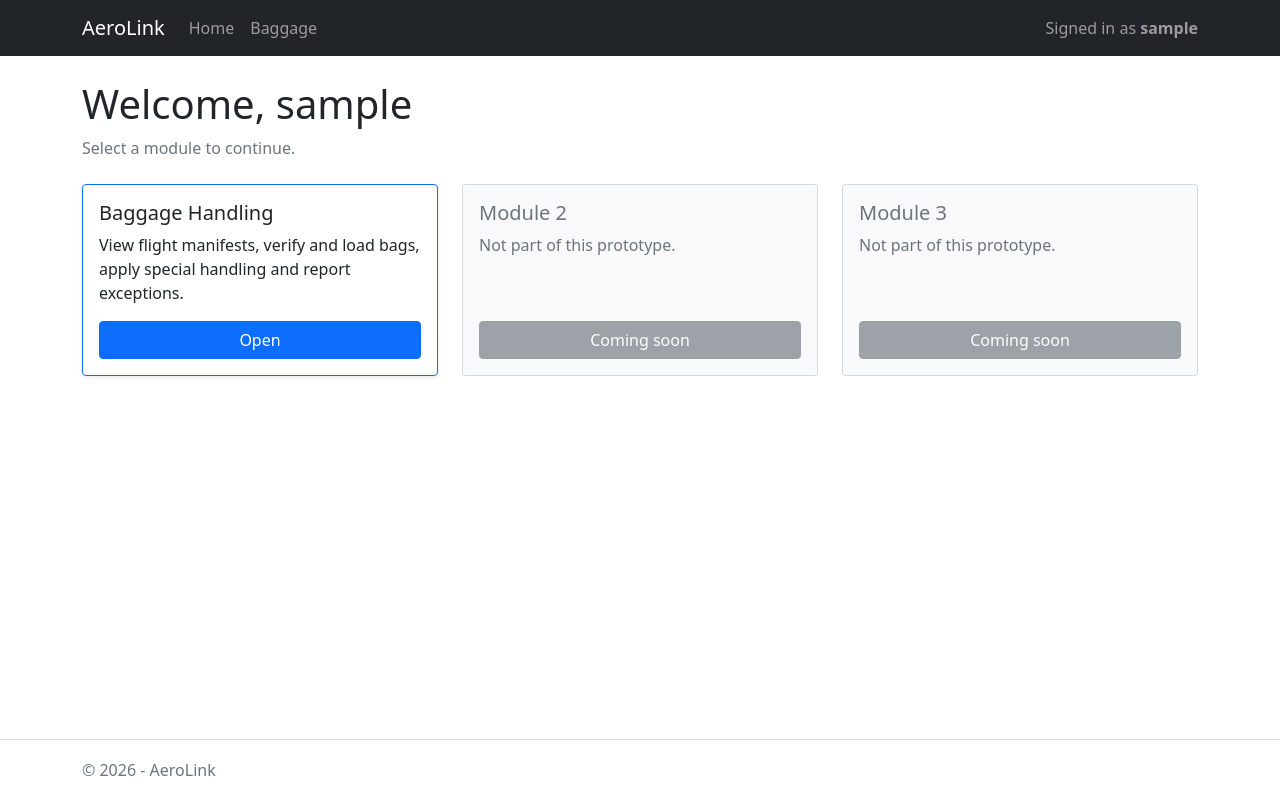
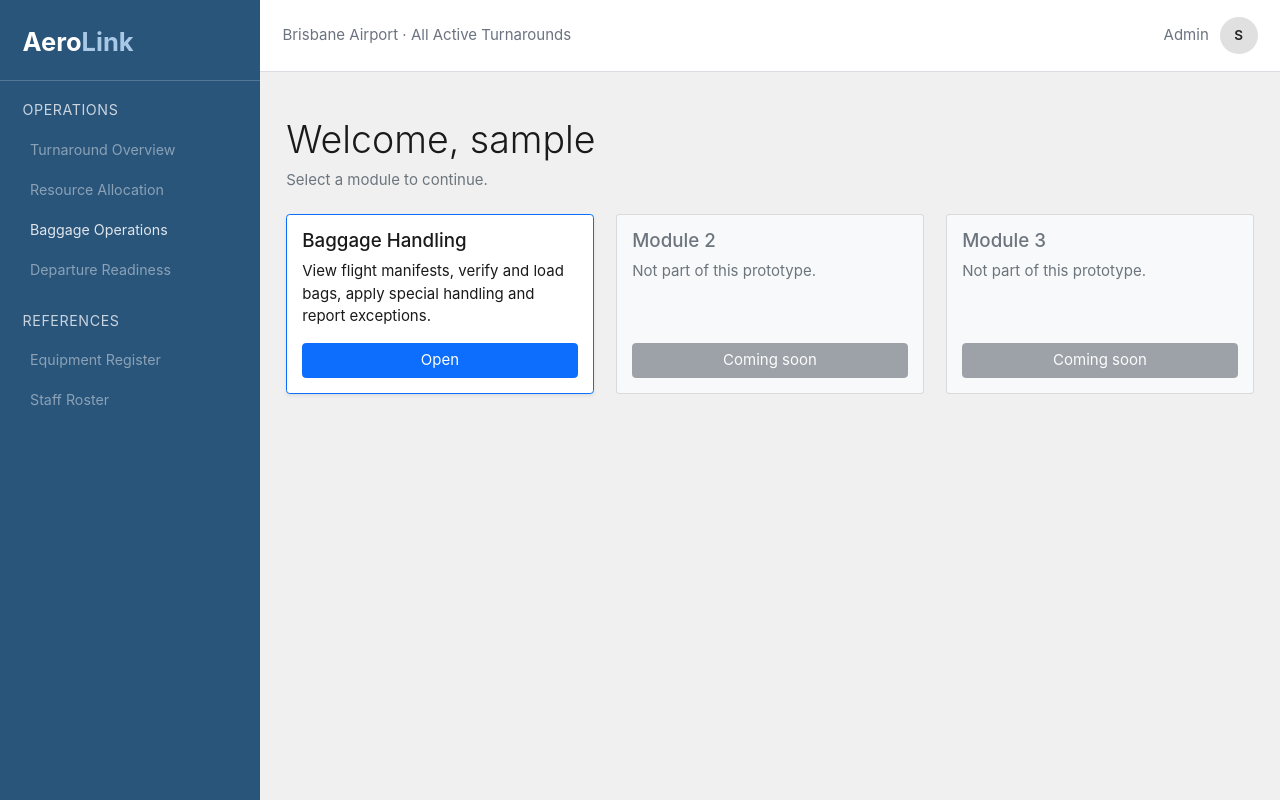
Before and after one commit to aditi-2223/IAB251-AeroLink, an ASP.NET Core app: page / in a window 1280 px wide. Run offline with ASP.NET Core 8, Linux system fonts and the light colour scheme; the visitor is signed in with stand-in values (Sample User, id 1); style sheets or scripts are compiled from the project's sources; the project's own start-up code is not run, and a stand-in starts its controllers and pages; some libraries are stand-ins or nearby versions.

Commit message:
UI added for login, main screen as designed in assignment 1.

```diff
--- a/AeroLink.Web/Pages/Account/Login.cshtml.cs
+++ b/AeroLink.Web/Pages/Account/Login.cshtml.cs
@@ -45,7 +45,7 @@ public class LoginModel : PageModel
         var claims = new List<Claim>
         {
             new(ClaimTypes.Name, Username.Trim()),
-            new(ClaimTypes.Role, "BaggageHandler")
+            new(ClaimTypes.Role, "Baggage Handler")
         };
         var identity = new ClaimsIdentity(claims, CookieAuthenticationDefaults.AuthenticationScheme);
 
--- a/AeroLink.Web/Pages/Shared/_Layout.cshtml
+++ b/AeroLink.Web/Pages/Shared/_Layout.cshtml
@@ -1,3 +1,15 @@
+@using System.Security.Claims
+@{
+    var isSignedIn = User.Identity?.IsAuthenticated == true;
+    var currentPage = ViewContext.RouteData.Values["page"]?.ToString() ?? "";
+    var inBaggage = currentPage.StartsWith("/Baggage");
+    var userName = User.Identity?.Name ?? "";
+    var role = User.FindFirst(ClaimTypes.Role)?.Value ?? "";
+    var nameParts = userName.Split(' ', StringSplitOptions.RemoveEmptyEntries);
+    var initials = nameParts.Length == 0
+        ? "?"
+        : string.Concat(nameParts.Take(2).Select(p => char.ToUpper(p[0])));
+}
 <!DOCTYPE html>
 <html lang="en">
 <head>
@@ -9,55 +21,54 @@
     <link rel="stylesheet" href="~/AeroLink.Web.styles.css" asp-append-version="true" />
 </head>
 <body>
-    <header>
-        <nav class="navbar navbar-expand-sm navbar-dark bg-dark mb-3">
-            <div class="container">
-                <a class="navbar-brand" asp-area="" asp-page="/Index">AeroLink</a>
-                <button class="navbar-toggler" type="button" data-bs-toggle="collapse" data-bs-target=".navbar-collapse" aria-controls="navbarSupportedContent"
-                        aria-expanded="false" aria-label="Toggle navigation">
-                    <span class="navbar-toggler-icon"></span>
-                </button>
-                <div class="navbar-collapse collapse d-sm-inline-flex justify-content-between">
-                    <ul class="navbar-nav flex-grow-1">
-                        @if (User.Identity?.IsAuthenticated == true)
-                        {
-                            <li class="nav-item">
-                                <a class="nav-link" asp-area="" asp-page="/Index">Home</a>
-                            </li>
-                            <li class="nav-item">
-                                <a class="nav-link" asp-area="" asp-page="/Baggage/Flights">Baggage</a>
-                            </li>
-                        }
-                    </ul>
-                    <ul class="navbar-nav">
-                        @if (User.Identity?.IsAuthenticated == true)
-                        {
-                            <li class="nav-item">
-                                <span class="navbar-text">Signed in as <strong>@User.Identity.Name</strong></span>
-                            </li>
-                        }
-                        else
-                        {
-                            <li class="nav-item">
-                                <a class="nav-link" asp-area="" asp-page="/Account/Login">Sign in</a>
-                            </li>
-                        }
-                    </ul>
+@if (isSignedIn)
+{
+    <div class="app-shell">
+        <aside class="app-sidebar">
+            <a class="app-logo" asp-area="" asp-page="/Index">Aero<span>Link</span></a>
+
+            <div class="nav-heading">OPERATIONS</div>
+            <nav>
+                <span class="nav-item disabled" title="Not part of this prototype">Turnaround Overview</span>
+                <span class="nav-item disabled" title="Not part of this prototype">Resource Allocation</span>
+                <a class="nav-item @(inBaggage ? "active" : "")" asp-area="" asp-page="/Baggage/Flights">Baggage Operations</a>
+                <span class="nav-item disabled" title="Not part of this prototype">Departure Readiness</span>
+            </nav>
+
+            <div class="nav-heading">REFERENCES</div>
+            <nav>
+                <span class="nav-item disabled" title="Not part of this prototype">Equipment Register</span>
+                <span class="nav-item disabled" title="Not part of this prototype">Staff Roster</span>
+            </nav>
+        </aside>
+
+        <div class="app-main">
+            <header class="app-topbar">
+                <div>Brisbane Airport &middot; All Active Turnarounds</div>
+                <div class="user-chip">
+                    <span>@role</span>
+                    <span class="avatar" title="@userName">@initials</span>
+                    @* T3: the Log out button goes here *@
                 </div>
-            </div>
-        </nav>
+            </header>
+
+            <main role="main" class="app-content">
+                @RenderBody()
+            </main>
+        </div>
+    </div>
+}
+else
+{
+    <header class="public-header">
+        <a class="app-logo" asp-area="" asp-page="/Index">Aero<span>Link</span></a>
     </header>
-    <div class="container">
-        <main role="main" class="pb-3">
+    <div class="container public-main">
+        <main role="main">
             @RenderBody()
         </main>
     </div>
-
-    <footer class="border-top footer text-muted">
-        <div class="container">
-            &copy; 2026 - AeroLink
-        </div>
-    </footer>
+}
 
     <script src="~/lib/jquery/dist/jquery.min.js"></script>
     <script src="~/lib/bootstrap/dist/js/bootstrap.bundle.min.js"></script>
--- a/AeroLink.Web/wwwroot/css/site.css
+++ b/AeroLink.Web/wwwroot/css/site.css
@@ -1,22 +1,184 @@
-html {
-  font-size: 14px;
+:root {
+  --navy: #1c3c59;
+  --sidebar: #2a557b;
+  --sidebar-active: #4f7fa7;
+  --page-bg: #f0f0f0;
+  --border: #d9dde2;
+  --text: #1a1a1a;
+  --muted: #6b7280;
+  --red: #bc3730;   --red-bg: #f8d5d4;
+  --amber: #8b7933; --amber-bg: #e7dfbc;
+  --green: #3d8139; --green-bg: #c0d9c2;
+  --blue: #2a6f8f;  --blue-bg: #ecfafd;
 }
 
-@media (min-width: 768px) {
-  html {
-    font-size: 16px;
-  }
+html { font-size: 15px; }
+
+body {
+  margin: 0;
+  font-family: Inter, -apple-system, "Segoe UI", Roboto, Helvetica, Arial, sans-serif;
+  background: var(--page-bg);
+  color: var(--text);
 }
 
-.btn:focus, .btn:active:focus, .btn-link.nav-link:focus, .form-control:focus, .form-check-input:focus {
-  box-shadow: 0 0 0 0.1rem white, 0 0 0 0.25rem #258cfb;
+.tag-id {
+  font-family: ui-monospace, "SF Mono", Menlo, Consolas, monospace;
+  font-size: 0.85rem;
 }
 
-html {
-  position: relative;
-  min-height: 100%;
+/* ---------- Signed-out pages ---------- */
+.public-header { background: var(--sidebar); padding: 1rem 1.5rem; }
+.public-header .app-logo { padding: 0; border: 0; }
+.public-main { padding: 1.5rem 0; }
+
+/* ---------- App shell (signed in) ---------- */
+.app-shell { display: grid; grid-template-columns: 260px 1fr; min-height: 100vh; }
+
+.app-sidebar { background: var(--sidebar); color: #fff; padding-bottom: 1.5rem; }
+
+.app-logo {
+  display: block;
+  padding: 1.5rem 1.5rem 1.25rem;
+  font-size: 1.7rem;
+  font-weight: 700;
+  color: #fff;
+  text-decoration: none;
+  border-bottom: 1px solid rgba(255, 255, 255, 0.2);
+}
+.app-logo span { color: #a9c8e6; }
+.app-logo:hover { color: #fff; }
+
+.nav-heading {
+  padding: 1.25rem 1.5rem 0.5rem;
+  font-size: 0.95rem;
+  letter-spacing: 0.04em;
+  color: rgba(255, 255, 255, 0.75);
 }
 
-body {
-  margin-bottom: 60px;
+.nav-item {
+  display: block;
+  margin: 0.15rem 1rem;
+  padding: 0.55rem 1rem;
+  border-radius: 0.5rem;
+  color: rgba(255, 255, 255, 0.85);
+  text-decoration: none;
+  font-size: 0.95rem;
 }
+a.nav-item:hover { background: rgba(255, 255, 255, 0.1); color: #fff; }
+.nav-item.active { background: var(--sidebar-active); color: #fff; }
+.nav-item.disabled { color: rgba(255, 255, 255, 0.45); cursor: default; }
+
+.app-main { display: flex; flex-direction: column; min-width: 0; }
+
+.app-topbar {
+  display: flex;
+  justify-content: space-between;
+  align-items: center;
+  background: #fff;
+  border-bottom: 1px solid var(--border);
+  padding: 1.1rem 1.5rem;
+  color: var(--muted);
+}
+.user-chip { display: flex; align-items: center; gap: 0.75rem; }
+.avatar {
+  width: 2.5rem;
+  height: 2.5rem;
+  border-radius: 50%;
+  background: #e0e0e0;
+  color: #222;
+  display: flex;
+  align-items: center;
+  justify-content: center;
+  font-weight: 600;
+  font-size: 0.9rem;
+}
+
+.app-content { padding: 1.5rem 1.75rem; flex: 1; }
+
+/* ---------- Page pieces ---------- */
+.page-title { font-size: 1.5rem; font-weight: 700; margin: 0; }
+.page-subtitle { color: var(--muted); margin: 0.25rem 0 1.25rem; }
+
+.kpi-card {
+  background: #fff;
+  border: 1px solid var(--border);
+  border-radius: 0.6rem;
+  padding: 1rem 1.25rem;
+  height: 100%;
+}
+.kpi-value { font-size: 1.6rem; font-weight: 600; line-height: 1.1; }
+.kpi-label { color: var(--muted); }
+.kpi-red { color: var(--red); }
+.kpi-amber { color: var(--amber); }
+.kpi-green { color: var(--green); }
+
+.data-card {
+  background: #fff;
+  border: 1px solid var(--border);
+  border-radius: 0.6rem;
+  overflow: hidden;
+}
+.data-card-header {
+  display: flex;
+  justify-content: space-between;
+  align-items: center;
+  padding: 0.9rem 1rem;
+  font-weight: 700;
+}
+
+.data-table { width: 100%; border-collapse: collapse; font-size: 0.9rem; }
+.data-table th {
+  background: #f7f7f7;
+  font-weight: 500;
+  font-size: 0.8rem;
+  color: var(--muted);
+  text-align: left;
+  padding: 0.6rem 1rem;
+  border-top: 1px solid var(--border);
+  border-bottom: 1px solid var(--border);
+}
+.data-table td { padding: 0.75rem 1rem; border-bottom: 1px solid var(--border); }
+.data-table tr:last-child td { border-bottom: 0; }
+
+.pill {
+  display: inline-block;
+  padding: 0.15rem 0.75rem;
+  border-radius: 999px;
+  font-size: 0.78rem;
+  font-weight: 600;
+}
+.pill-red   { background: var(--red-bg);   color: var(--red); }
+.pill-amber { background: var(--amber-bg); color: var(--amber); }
+.pill-green { background: var(--green-bg); color: var(--green); }
+.pill-blue  { background: var(--blue-bg);  color: var(--blue); }
+
+.chip {
+  display: inline-block;
+  border: 1px solid #555;
+  border-radius: 999px;
+  padding: 0.3rem 0.9rem;
+  background: #fff;
+  color: #444;
+  text-decoration: none;
+}
+.chip.active { background: var(--navy); color: #fff; border-color: var(--navy); }
+
+/* Bootstrap primary button in the design's navy */
+.btn-primary {
+  --bs-btn-bg: var(--navy);
+  --bs-btn-border-color: var(--navy);
+  --bs-btn-hover-bg: #14304a;
+  --bs-btn-hover-border-color: #14304a;
+  --bs-btn-active-bg: #14304a;
+  --bs-btn-active-border-color: #14304a;
+}
+
+/* ---------- Small screens ---------- */
+@media (max-width: 767.98px) {
+  .app-shell { grid-template-columns: 1fr; }
+  .app-sidebar { display: flex; align-items: center; overflow-x: auto; padding: 0; }
+  .app-logo { border-bottom: 0; padding: 0.75rem 1rem; font-size: 1.3rem; }
+  .nav-heading { display: none; }
+  .nav-item { white-space: nowrap; margin: 0.25rem; }
+  .app-content { padding: 1rem; }
+}
```
Also changed, not shown: README.md.
